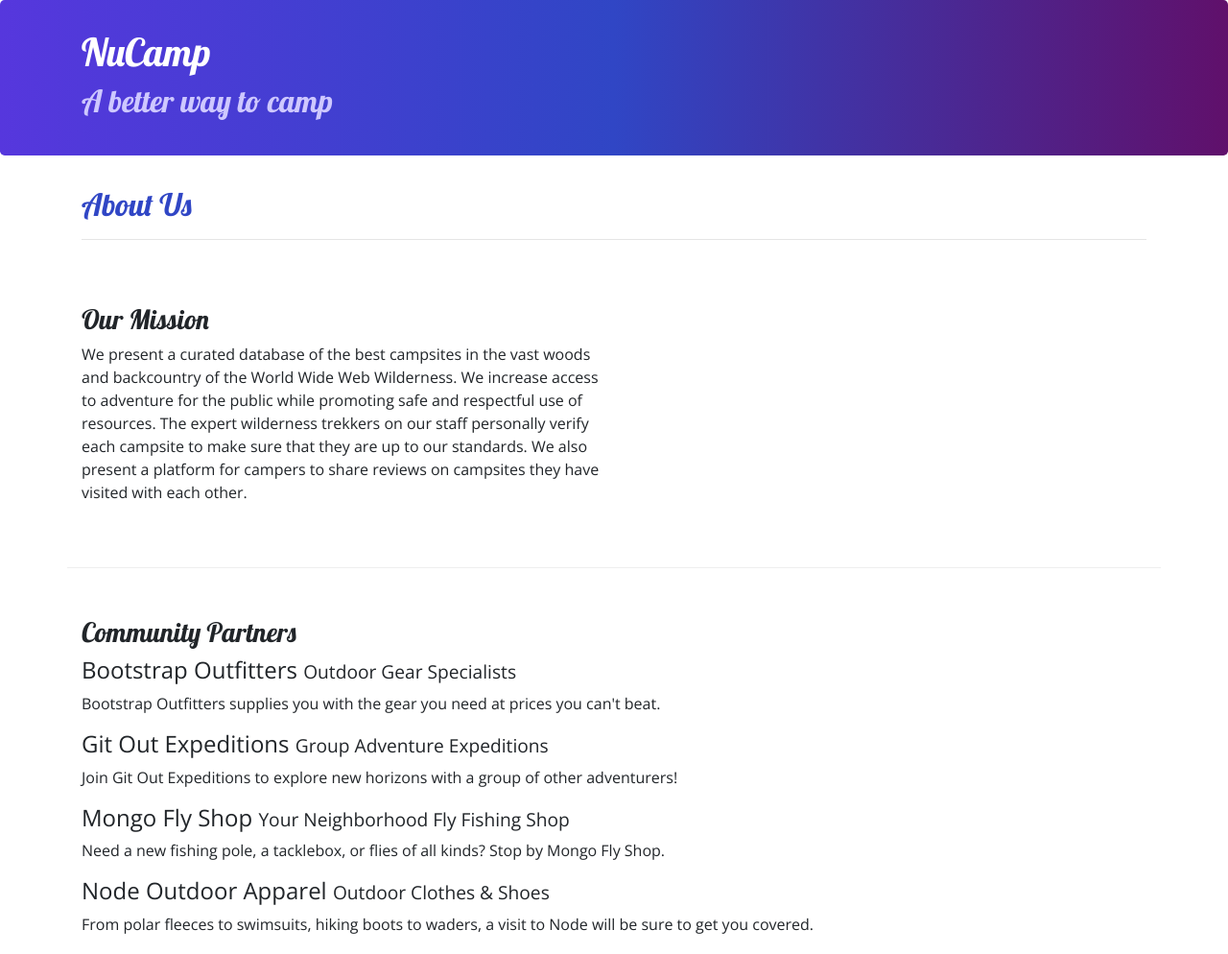
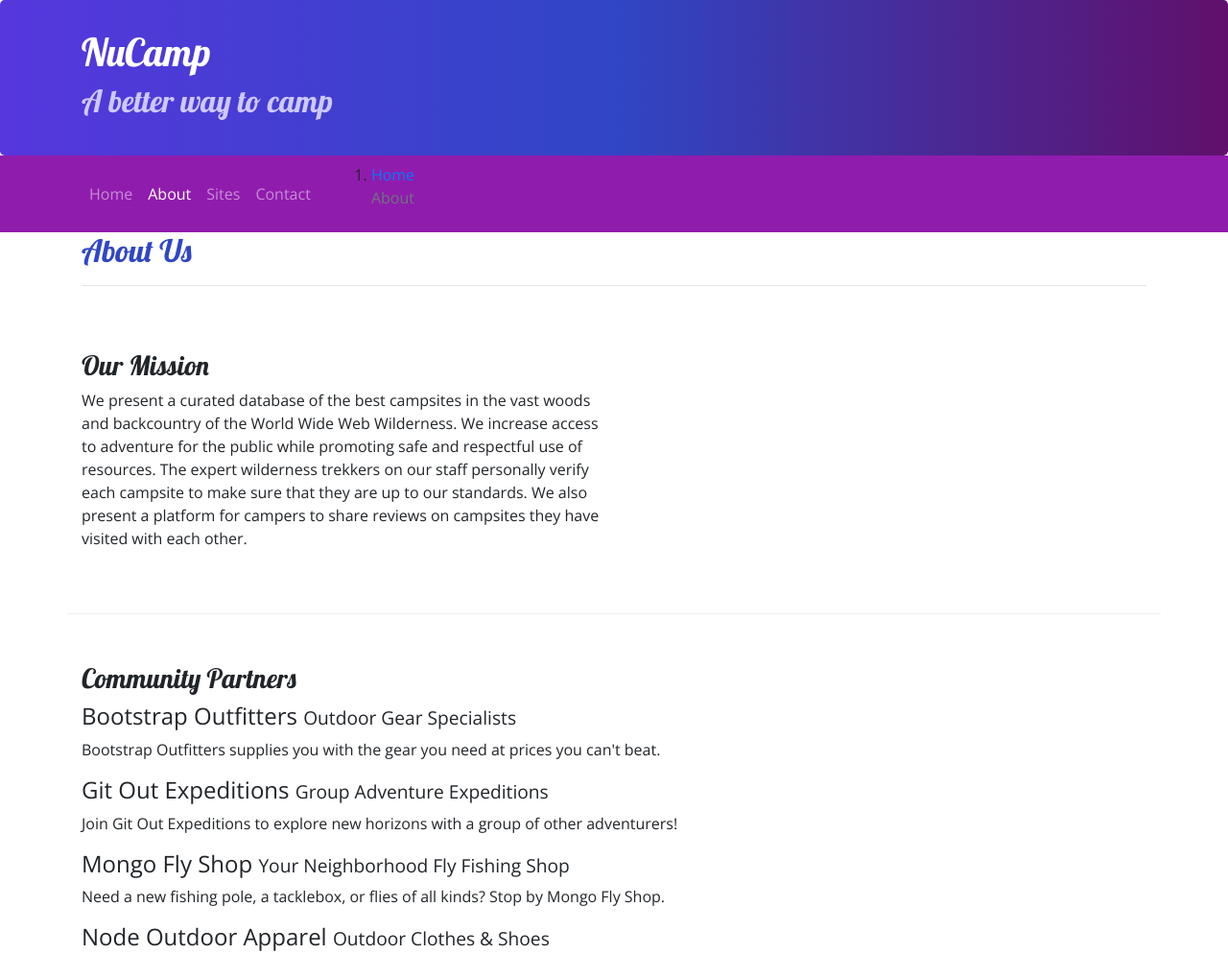
Before and after one commit to mattsander1966/newcampsite, a website: page aboutus.html in a window 1280 px wide. Shown: the top 994 px of the page at 96% size. Drawn offline with nearby package versions, Linux system fonts and the light colour scheme.

Commit message:
Navbar and breadcrumbs

```diff
--- a/CSS/styles.css
+++ b/CSS/styles.css
@@ -23,6 +23,7 @@ footer {
     padding: 30px;
     background-image: linear-gradient(to right, #5637DD, #3046C5, #60106B);
     color: white;
+    margin: 0;
 }
 
 .row-content {
@@ -30,3 +31,6 @@ footer {
     border-bottom: 1px ridge;
     min-height: 200px;
 }
+.navbar {
+    background-color: #901CAD;;
+}
--- a/aboutus.html
+++ b/aboutus.html
@@ -24,6 +24,27 @@
         </div>
       </div>
     </header>
+      <nav class="navbar navbar-expand-sm navbar-dark sticky-top">
+        <div class="container">
+          <button class="navbar-toggler ml-auto" type="button" data-toggle="collapse" data-target="#nucampNavbar">
+            <span class="navbar-toggler-icon"></span>
+          </button>
+          <div class="collapse navbar-collapse" id="nucampNavbar">
+            <ul class="navbar-nav">
+              <li class="nav-item"><a class="nav-link" href="index.html">Home</a></li>
+              <li class="nav-item active"><a class="nav-link" href="#">About</a></li>
+              <li class="nav-item"><a class="nav-link" href="#">Sites</a></li>
+              <li class="nav-item"><a class="nav-link" href="#">Contact</a></li>
+            </ul>
+            <div class="col">
+              <ol class="breadcrumbs">
+                <li class="breadcrumbs-item"><a href="index.html">Home</a></li>
+                <li class="breadcrumb-item active">About</li>
+              </ol>
+            </div>
+          </div>
+        </div>
+      </nav>
 
     <div class="container">
       <div class="row">
```
Also changed, not shown: index.html (+15 -0 lines).
